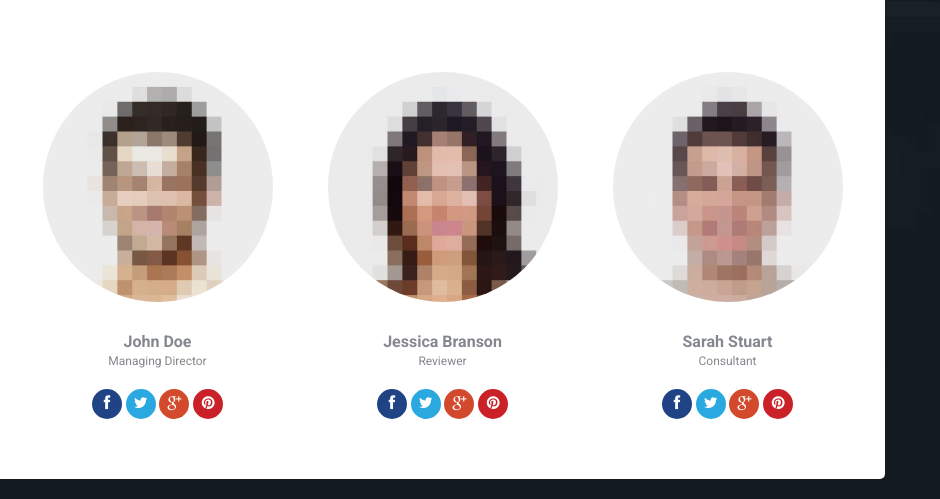
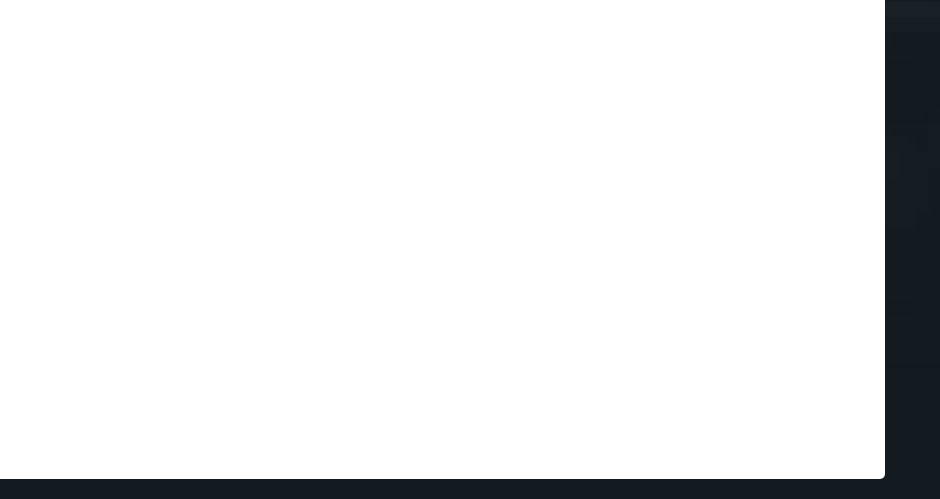
Before and after one commit to shivam29090/movie_review_htmls, a plain HTML site: page about.html in a window 1280 px wide. Shown: the part 688-1187 px from the top of the page, 340-1280 px from the left. Drawn offline with Linux system fonts and the light colour scheme.

Commit message:
Update about.html

```diff
--- a/about.html
+++ b/about.html
@@ -116,49 +116,6 @@
 									</div>
 								</div>
 							</div>
-							<div class="col-md-3">
-								<div class="team">
-									<figure class="team-image"><img src="dummy/person-2.jpg" alt=""></figure>
-									<h2 class="team-name">John Doe</h2>
-									<small class="team-title">Managing Director</small>
-									<div class="social-links">
-										<a href="" class="facebook"><i class="fa fa-facebook"></i></a>
-										<a href="" class="twitter"><i class="fa fa-twitter"></i></a>
-										<a href="" class="google-plus"><i class="fa fa-google-plus"></i></a>
-										<a href="" class="pinterest"><i class="fa fa-pinterest"></i></a>
-									</div>
-								</div>
-							</div>
-							<div class="col-md-3">
-								<div class="team">
-									<figure class="team-image"><img src="dummy/person-3.jpg" alt=""></figure>
-									<h2 class="team-name">Jessica Branson</h2>
-									<small class="team-title">Reviewer</small>
-									<div class="social-links">
-										<a href="" class="facebook"><i class="fa fa-facebook"></i></a>
-										<a href="" class="twitter"><i class="fa fa-twitter"></i></a>
-										<a href="" class="google-plus"><i class="fa fa-google-plus"></i></a>
-										<a href="" class="pinterest"><i class="fa fa-pinterest"></i></a>
-									</div>
-								</div>
-							</div>
-							<div class="col-md-3">
-								<div class="team">
-									<figure class="team-image"><img src="dummy/person-4.jpg" alt=""></figure>
-									<h2 class="team-name">Sarah Stuart</h2>
-									<small class="team-title">Consultant</small>
-									<div class="social-links">
-										<a href="" class="facebook"><i class="fa fa-facebook"></i></a>
-										<a href="" class="twitter"><i class="fa fa-twitter"></i></a>
-										<a href="" class="google-plus"><i class="fa fa-google-plus"></i></a>
-										<a href="" class="pinterest"><i class="fa fa-pinterest"></i></a>
-									</div>
-								</div>
-							</div>
-
-						</div>
-					</div>
-				</div> <!-- .container -->
 			</main>
 			<footer class="site-footer">
 				<div class="container">
```
